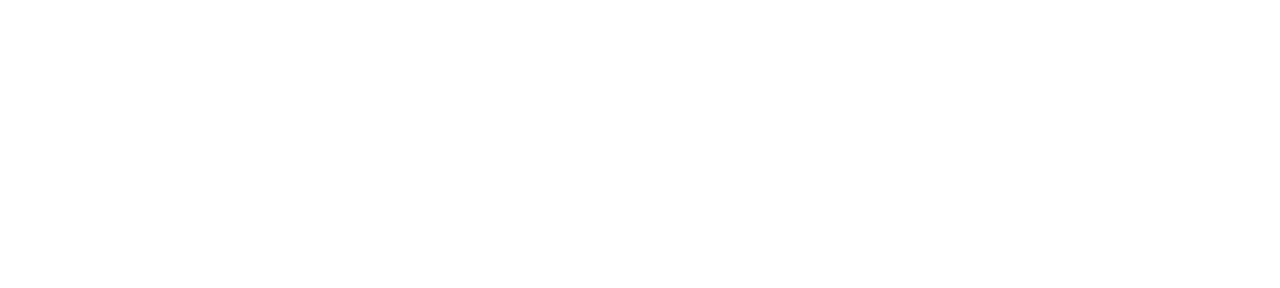
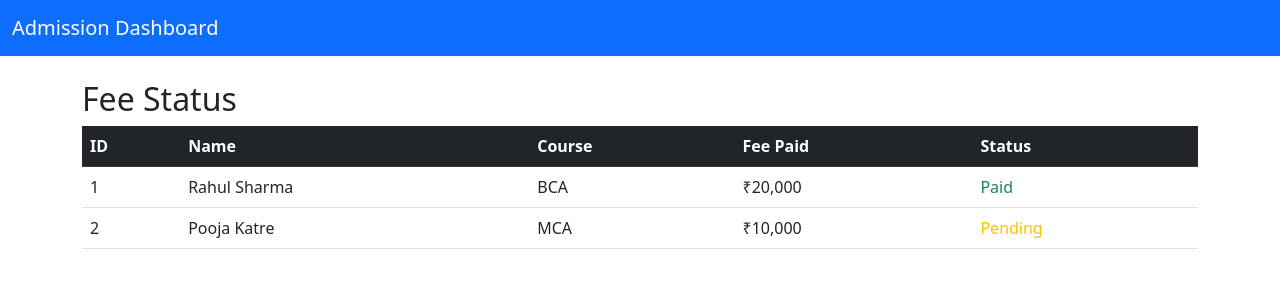
Before and after one commit to pooja-katre/html_css_concepts, a plain HTML site: page fees.html in a window 1280 px wide. Drawn offline with nearby package versions, Linux system fonts and the light colour scheme.

Commit message:
Updated home page design

```diff
--- a/fees.html
+++ b/fees.html
@@ -0,0 +1,28 @@
+<!DOCTYPE html>
+<html lang="en">
+<head>
+  <meta charset="UTF-8">
+  <title>Fee Status</title>
+  <link href="https://cdn.jsdelivr.net/npm/bootstrap@5.3.0/dist/css/bootstrap.min.css" rel="stylesheet">
+</head>
+<body>
+<nav class="navbar navbar-dark bg-primary">
+  <div class="container-fluid">
+    <a class="navbar-brand" href="home.html">Admission Dashboard</a>
+  </div>
+</nav>
+
+<div class="container mt-4">
+  <h2>Fee Status</h2>
+  <table class="table table-hover">
+    <thead class="table-dark">
+      <tr><th>ID</th><th>Name</th><th>Course</th><th>Fee Paid</th><th>Status</th></tr>
+    </thead>
+    <tbody>
+      <tr><td>1</td><td>Rahul Sharma</td><td>BCA</td><td>₹20,000</td><td class="text-success">Paid</td></tr>
+      <tr><td>2</td><td>Pooja Katre</td><td>MCA</td><td>₹10,000</td><td class="text-warning">Pending</td></tr>
+    </tbody>
+  </table>
+</div>
+</body>
+</html>
--- a/style.css
+++ b/style.css
@@ -1,15 +1,17 @@
-*{
-    margin: 2px;
-    padding: 2px;
-
+/* Custom sidebar color */
+.sidebar {
+  background-color: #222;
+  padding: 20px;
 }
 
-body
-{
-    font-family: Arial, Helvetica, sans-serif;
-    background-color: #e44fa1;
+/* Card hover effect */
+.card:hover {
+  transform: scale(1.05);
+  transition: 0.3s;
 }
 
-.home{
-    color: rgb(94, 41, 192);
+/* Navbar custom font */
+.navbar-brand {
+  font-family: 'Segoe UI', sans-serif;
+  font-weight: bold;
 }
```
Also changed, not shown: home.html (+25 -0 lines), index.html (+3 -0 lines), reports.html (+23 -0 lines).
